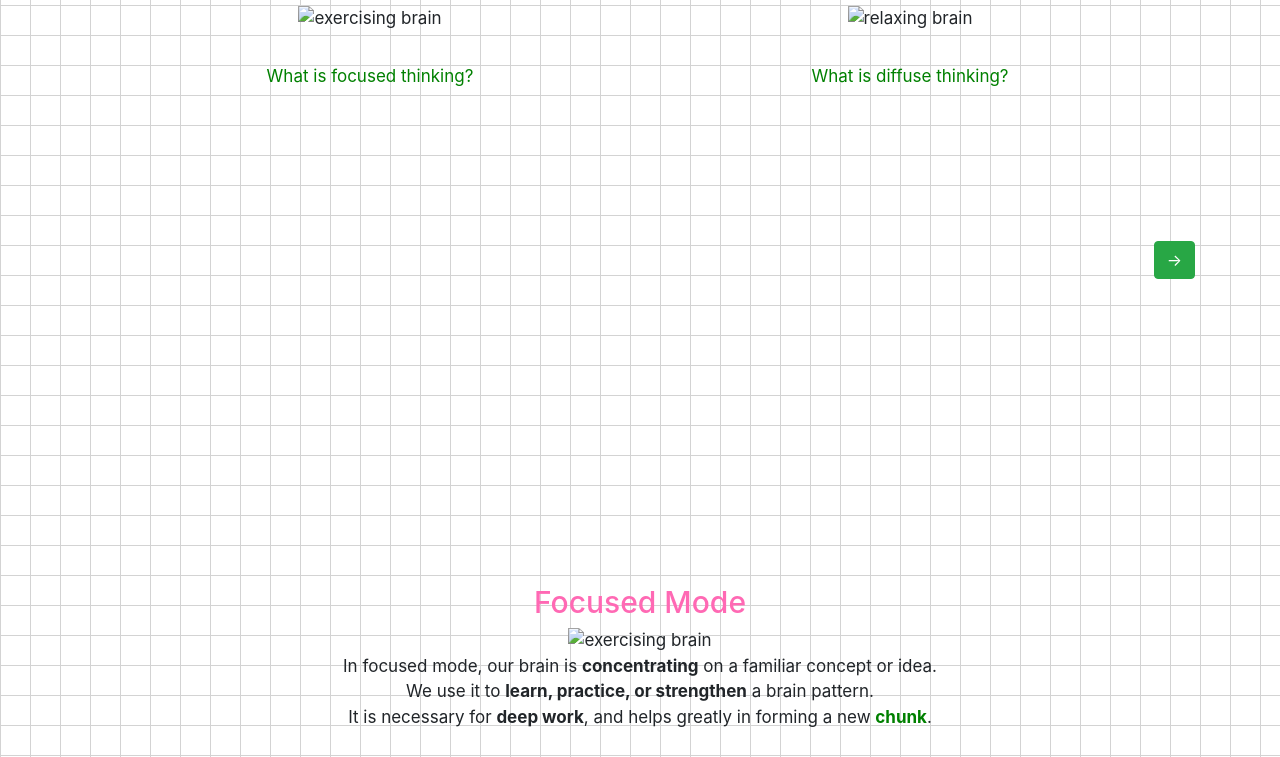
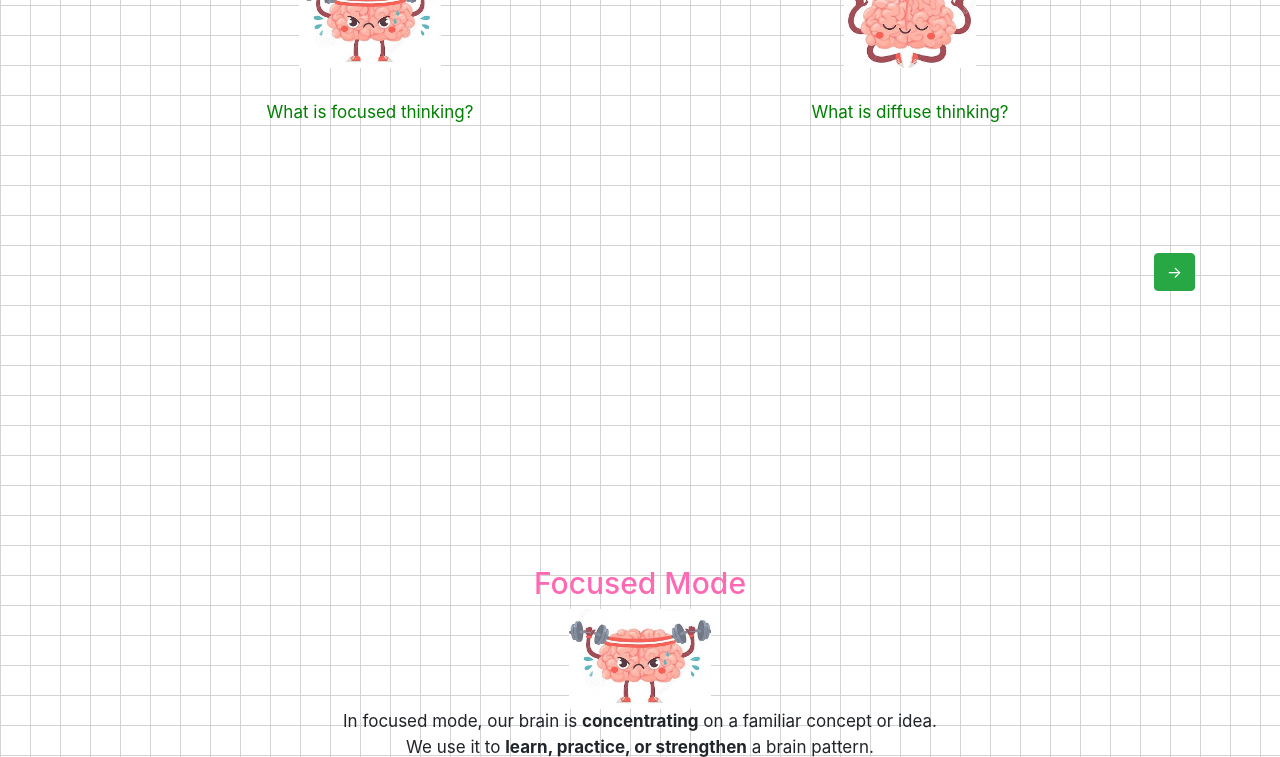
Before and after one commit to pmaycomia/teaching-learning-how-to-learn, a website: page index.html in a window 1280 px wide. Shown: the part 445-1202 px from the top of the page. Drawn offline with nearby package versions, Linux system fonts and the light colour scheme; the site is published under a folder, as on GitHub Pages, so addresses that start at the root find nothing.

Commit message:
debugging

```diff
--- a/index.html
+++ b/index.html
@@ -22,7 +22,7 @@
 
     <nav class="navbar  navbar-expand-sm fixed-top">
         <div class="container">
-            <a href="#" class="navbar-brand"><img src="/images/brain.png" alt="brain icon" class="brain img-fluid"  height="30" width="30"> Learning How To Learn</a>
+            <a href="#" class="navbar-brand"><img src="images/brain.png" alt="brain icon" class="brain img-fluid"  height="30" width="30"> Learning How To Learn</a>
             <!-- image source https://www.pngegg.com/en/png-bzqma-->
         </div>
     </nav>
@@ -42,7 +42,7 @@
 
                     <div class="col-6 center-text">
                         <h2  style="padding-bottom: 2rem;" >Focused</h2>
-                        <img src="/images/brain-focused.jpg" alt="exercising brain"  class="brain-img">
+                        <img src="images/brain-focused.jpg" alt="exercising brain"  class="brain-img">
                         <!--    image source https://thumbs.dreamstime.com/z/brain-characters-happy-brains-different-poses-emotions-mental-exercise-education-metaphor-creative-mascot-icons-cartoon-194210217.jpg-->
                         <div style="padding-top: 2rem;">
                             <a href="#focusedMode">What is focused thinking?</a>
@@ -51,7 +51,7 @@
 
                     <div class="col-6 center-text">
                         <h2 style="padding-bottom: 2rem;">Diffuse</h2>
-                        <img src="/images/brain-diffused.jpg" alt="relaxing brain" class="brain-img">
+                        <img src="images/brain-diffused.jpg" alt="relaxing brain" class="brain-img">
                         <!--    image source https://thumbs.dreamstime.com/z/brain-characters-happy-brains-different-poses-emotions-mental-exercise-education-metaphor-creative-mascot-icons-cartoon-194210217.jpg-->
                         <div style="padding-top: 2rem;">
                             <a href="#diffuseMode">What is diffuse thinking?</a>
@@ -70,7 +70,7 @@
         <div class="row row-content full-height justify-content-center align-items-center first-content" id="focusedMode">
             <div class="col-12 col-sm-8 center-text">
                 <h3 class="content-title">Focused Mode</h3>
-                <img src="/images/brain-focused.jpg" alt="exercising brain" class="brain-img">
+                <img src="images/brain-focused.jpg" alt="exercising brain" class="brain-img">
                 <ul class="center-text" >
                     <li>In focused mode, our brain is <strong>concentrating</strong> on a familiar concept or idea.</li>
                     <li>We use it to <strong>learn, practice, or strengthen</strong>  a brain pattern.</li>
@@ -92,7 +92,7 @@
         <div class="row row-content full-height justify-content-center align-items-center first-content" id="diffuseMode">
             <div class="col-12 col-sm-8 center-text">
                 <h3 class="content-title">Diffuse Mode</h3>
-                <img src="/images/brain-diffused.jpg" alt="relaxing brain" class="brain-img">
+                <img src="images/brain-diffused.jpg" alt="relaxing brain" class="brain-img">
                 <ul>
                     <li>In diffuse mode, our brain is in <strong>relaxed state</strong>. We see the <strong>big picture</strong> and it is the mode where we are highly <strong>creative</strong>. </li>
                     <li>The brain can access <strong> broad ranging ideas</strong> to understand a new concept using an existing one stored in our <a href="#longterm"> <strong>long term memory</strong> </a> .</li>
@@ -143,7 +143,7 @@
         <div class="row row-content full-height justify-content-center align-items-center first-content" id="procrastination">
             <div class="col-12 col-sm-8 center-text">
                 <h3 class=" content-title">Procrastination</h3>
-                <img src="/images/running.jpg" alt="relaxing brain" class="brain-img">
+                <img src="images/running.jpg" alt="relaxing brain" class="brain-img">
                 <p>My own definition of procrastination is <strong>running away from things that needs to be currently done</strong>, thinking <strong>"I can do that later"</strong>. </p>
                 <p>But not actually doing it, <span style="font-size: 8px;">or sometimes never.</span></p>
                 <p>I know a lot of us can relate and struggle with procrastination daily.</p>
@@ -164,7 +164,7 @@
         <div class="row row-content full-height justify-content-center align-items-center first-content" id="pomodoro">
             <div class="col-12 col-sm-8 center-text ">
                 <h3 class="content-title"> Pomodoro Technique </h3>
-                <img src="/images/tomato.png" alt="smiling tomato" class="brain-img ">
+                <img src="images/tomato.png" alt="smiling tomato" class="brain-img ">
                 <!--image source https://www.emojipng.com/preview/2582797-->
                 <p>A <strong>time management method</strong>  developed by Francesco Cirillo using a kitchen-timer.</p>
 
@@ -200,7 +200,7 @@
 
                         <div class="col-6 center-text">
                             <h2  style="padding-bottom: 2rem;" >Working</h2>
-                            <img src="/images/four-hands.jpg" alt="exercising brain"  class="brain-img">
+                            <img src="images/four-hands.jpg" alt="exercising brain"  class="brain-img">
                             <!--    image source https://thumbs.dreamstime.com/z/brain-characters-happy-brains-different-poses-emotions-mental-exercise-education-metaphor-creative-mascot-icons-cartoon-194210217.jpg-->
                             <div style="padding-top: 2rem;">
                                 <a href="#working">What is working memory?</a>
@@ -209,7 +209,7 @@
 
                         <div class="col-6 center-text">
                             <h2 style="padding-bottom: 2rem;">Long-term</h2>
-                            <img src="/images/long-term.jpg" alt="relaxing brain" class="brain-img">
+                            <img src="images/long-term.jpg" alt="relaxing brain" class="brain-img">
                             <!--    image source https://thumbs.dreamstime.com/z/brain-characters-happy-brains-different-poses-emotions-mental-exercise-education-metaphor-creative-mascot-icons-cartoon-194210217.jpg-->
                             <div style="padding-top: 2rem;">
                                 <a href="#longterm">What is long-term memory?</a>
@@ -233,7 +233,7 @@
         <div class="row row-content full-height justify-content-center align-items-center first-content"  id="working">
             <div class="col-12 col-sm-8 center-text">
                 <h3 class="content-title">Working Memory</h3>
-                <img src="/images/four-hands.jpg" alt="relaxing brain" class="bigger-img">
+                <img src="images/four-hands.jpg" alt="relaxing brain" class="bigger-img">
                             <!--    image source https://thumbs.dreamstime.com/z/brain-characters-happy-brains-different-poses-emotions-mental-exercise-education-metaphor-creative-mascot-icons-cartoon-194210217.jpg-->
                 <p>Imagine having four hands with four items in each. You have the freedom to use all these items at the same time. Handy, but if you need to bring all these items to another place, you'd have to walk around with your four hands full. </p>
                 <a href="#longterm"> <strong>Now let's compare it to the long-term memory. </strong> </a>
@@ -254,7 +254,7 @@
         <div class="row row-content full-height justify-content-center align-items-center first-content"  id="longterm">
             <div class="col-12 col-sm-8 center-text">
                 <h3 class="content-title">Long Term Memory</h3>
-                <img src="/images/long-term.jpg" alt="relaxing brain" class="bigger-img">
+                <img src="images/long-term.jpg" alt="relaxing brain" class="bigger-img">
                             <!--    image source https://thumbs.dreamstime.com/z/brain-characters-happy-brains-different-poses-emotions-mental-exercise-education-metaphor-creative-mascot-icons-cartoon-194210217.jpg-->
                 <p>Well since you are a smart person, you figured out you can store all your essential items in a thing which can hold multiple items. A bag! Yes! </p>
                 <p>You can use your items whenever and wherever you need it. And they can stay in your bag as long as you need them to be.</p>
@@ -295,7 +295,7 @@
         <div  class="row row-content full-height justify-content-center align-items-center first-content" id="spacedrep">
             <div class="col-12 col-sm-8 center-text">
                 <h3 class="content-title">Spaced Repetition</h3>
-                <a href="https://apps.ankiweb.net/"> <img src="/images/anki.png" alt="anki logo" class="brain-img"> </a>
+                <a href="https://apps.ankiweb.net/"> <img src="images/anki.png" alt="anki logo" class="brain-img"> </a>
                 <p> An evidence-based learning technique that is usually performed with flashcards. Newly introduced and more difficult flashcards are shown more frequently, while older and less difficult flashcards are shown less frequently in order to exploit the psychological spacing effect.</p>
 
                 <p>The highly recommended mobile and desktop application for spaced repetition is <a href="https://apps.ankiweb.net/"> Anki </a>.</p>
@@ -316,7 +316,7 @@
         <div  class="row row-content full-height justify-content-center align-items-center first-content" id="butwait">
             <div class="col-12 col-sm-8 center-text">
                 <h3 class="content-title">Oops!</h3>
-                <img src="/images/four-hands.jpg" alt="relaxing brain" class="bigger-img">
+                <img src="images/four-hands.jpg" alt="relaxing brain" class="bigger-img">
                             <!--    image source https://thumbs.dreamstime.com/z/brain-characters-happy-brains-different-poses-emotions-mental-exercise-education-metaphor-creative-mascot-icons-cartoon-194210217.jpg-->
                 <p>Another thing you should know about your <strong>working memory</strong>  is that there are <strong>limited slots</strong>  in it, pressumably <strong>four</strong>!</p>
 
@@ -342,7 +342,7 @@
         <div class="row row-content full-height justify-content-center align-items-center first-content"  id="chunks">
             <div class="col-12 col-sm-10 center-text">
                 <h3 class="content-title">Chunks</h3>
-                <img src="/images/compact.jpg" alt="michelin guy" class="bigger-img">
+                <img src="images/compact.jpg" alt="michelin guy" class="bigger-img">
                 <!--    image source https://d3h1lg3ksw6i6b.cloudfront.net/media/image/2018/07/10/ac202399718f444f89e4aa1acef24859_BIBENDUM%2C+THE+DIVER.jpg-->
 
                 <p>Compact packages of information that the brain can easily access.</p>
@@ -389,7 +389,7 @@
             <div class="col-12 col-sm-8">
                 <h4 class="content-title">What else can help with your learning journey</h4>
 
-                <img src="/images/illusions.jpg" alt="brain with trophy" class="brain-img ">
+                <img src="images/illusions.jpg" alt="brain with trophy" class="brain-img ">
 
                 <h5>Recall</h5>
                 <p>Instead of rereading what you're trying to learn, the best practice is to explain the idea to yourself to see if you really grasped the idea.</p>
```
